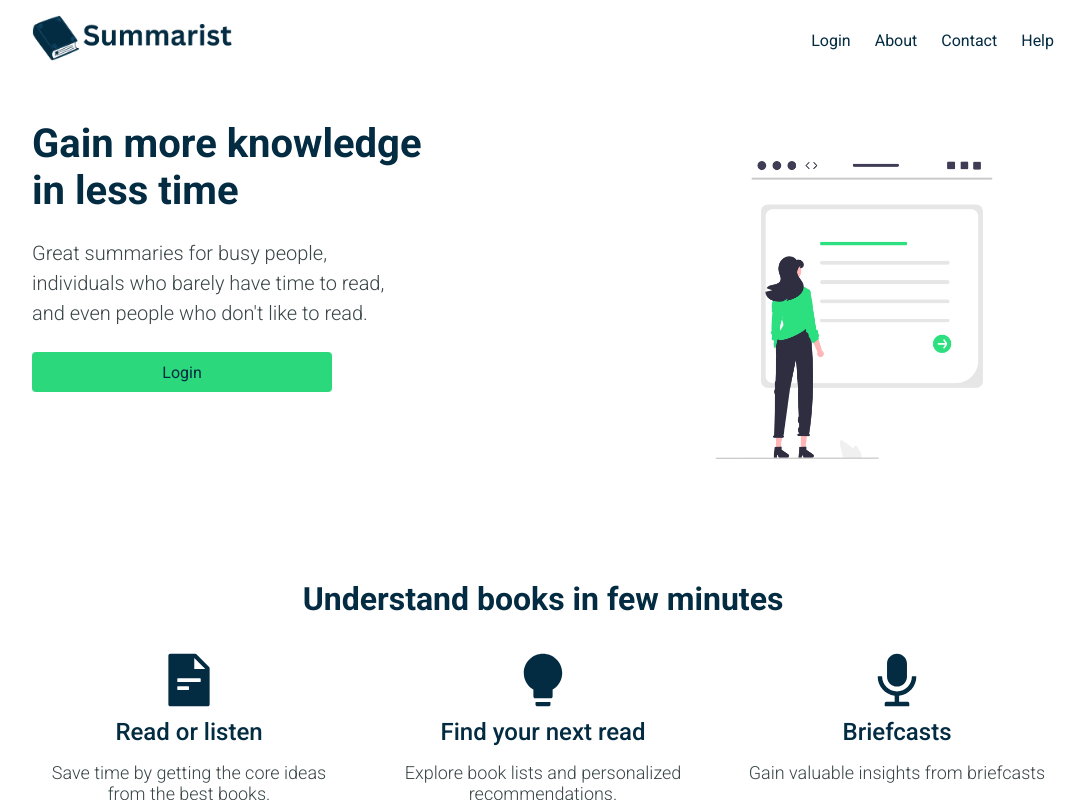
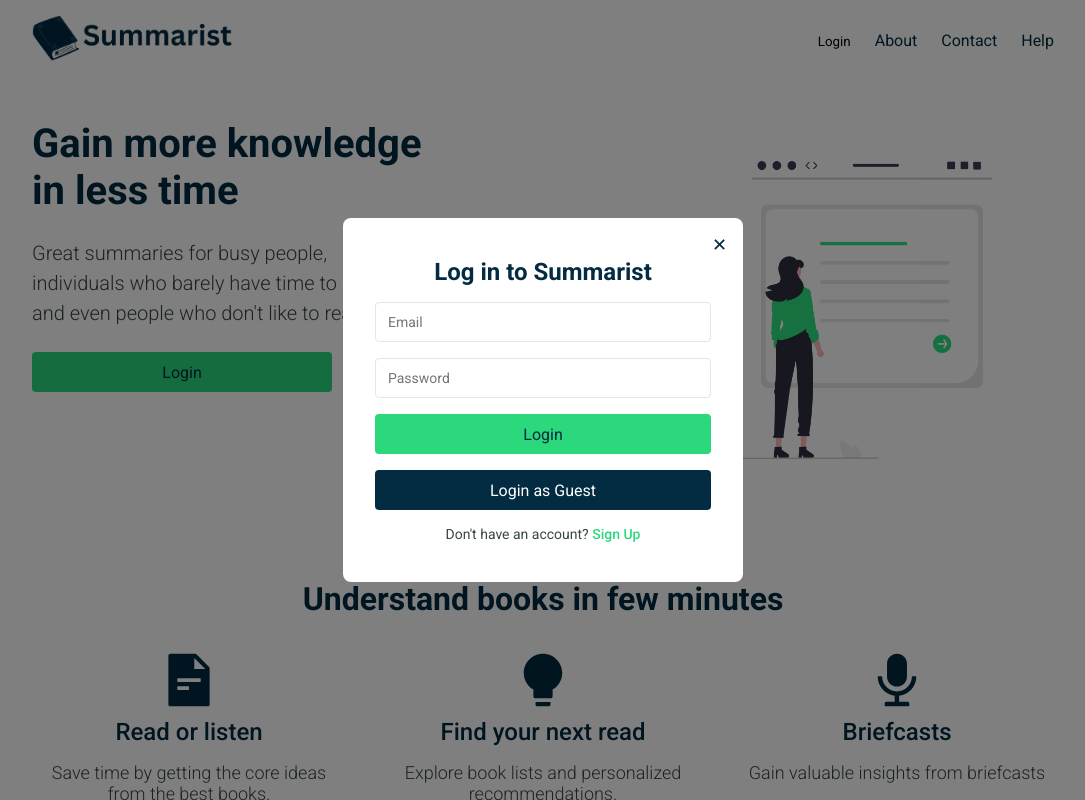
Before and after one commit to slowheelerfam-netizen/virtual-internship-v2, a Next.js app: page / in a window 1280 px wide. Both pictures are taken after a click on the item "Login". Shown: the top 800 px of the page, without its empty margins (97-1182 px from the left). Built offline with nearby package versions, Linux system fonts and the light colour scheme; no server answers.

Commit message:
Section 2 - Authentication modal complete

```diff
--- /dev/null
+++ b/src/app/for-you/page.tsx
@@ -0,0 +1,7 @@
+export default function ForYouPage() {
+  return (
+    <main>
+      <h1>For You</h1>
+    </main>
+  );
+}
--- a/src/app/home.css
+++ b/src/app/home.css
@@ -541,3 +541,94 @@
     display: none;
   }
 }
+
+/* MODAL */
+.modal__overlay {
+  position: fixed;
+  inset: 0;
+  background-color: rgba(0, 0, 0, 0.5);
+  display: flex;
+  align-items: center;
+  justify-content: center;
+  z-index: 100;
+}
+
+.modal__content {
+  background-color: #fff;
+  padding: 40px 32px;
+  border-radius: 8px;
+  width: 100%;
+  max-width: 400px;
+  position: relative;
+  display: flex;
+  flex-direction: column;
+  gap: 16px;
+}
+
+.modal__close {
+  position: absolute;
+  top: 16px;
+  right: 16px;
+  font-size: 18px;
+  cursor: pointer;
+  color: #032b41;
+  background: none;
+  border: none;
+}
+
+.modal__title {
+  font-size: 24px;
+  font-weight: 700;
+  color: #032b41;
+  text-align: center;
+}
+
+.modal__error {
+  background-color: #ffe0e0;
+  color: #d00;
+  padding: 8px 12px;
+  border-radius: 4px;
+  font-size: 14px;
+  text-align: center;
+}
+
+.modal__input {
+  width: 100%;
+  height: 40px;
+  border: 1px solid #e1e7ea;
+  border-radius: 4px;
+  padding: 0 12px;
+  font-size: 14px;
+  color: #032b41;
+  outline: none;
+}
+
+.modal__input:focus {
+  border-color: #2bd97c;
+}
+
+.modal__btn {
+  width: 100%;
+  max-width: 100%;
+}
+
+.modal__btn--guest {
+  background-color: #032b41;
+  color: #fff;
+}
+
+.modal__btn--guest:hover:not(:disabled) {
+  background-color: #04405e;
+}
+
+.modal__switch {
+  text-align: center;
+  font-size: 14px;
+  color: #394547;
+}
+
+.modal__switch span {
+  color: #2bd97c;
+  cursor: pointer;
+  font-weight: 500;
+}
--- a/src/app/layout.tsx
+++ b/src/app/layout.tsx
@@ -1,5 +1,7 @@
 import type { Metadata } from "next";
 import "./globals.css";
+import Providers from "@/components/Providers";
+import AuthModal from "@/components/AuthModal";
 
 export const metadata: Metadata = {
   title: "Summarist",
@@ -13,7 +15,12 @@
 }) {
   return (
     <html lang="en">
-      <body>{children}</body>
+      <body>
+        <Providers>
+          {children}
+          <AuthModal />
+        </Providers>
+      </body>
     </html>
   );
 }
--- a/src/app/page.tsx
+++ b/src/app/page.tsx
@@ -1,3 +1,5 @@
+"use client";
+
 import Image from "next/image";
 import { AiFillFileText, AiFillBulb, AiFillAudio } from "react-icons/ai";
 import { BsStarFill, BsStarHalf } from "react-icons/bs";
@@ -5,6 +7,10 @@
 import { RiLeafLine } from "react-icons/ri";
 import StatisticsSection from "@/components/StatisticsSection";
 import "./home.css";
+import LoginButton from "@/components/LoginButton";
+
+
+
 
 export default function Home() {
   return (
@@ -15,7 +21,7 @@
             <Image className="nav__img" src="/logo.png" alt="logo" width={200} height={50} />
           </figure>
           <ul className="nav__list--wrapper">
-            <li className="nav__list nav__list--login">Login</li>
+            <li className="nav__list nav__list--login"><LoginButton /></li>
             <li className="nav__list nav__list--mobile">About</li>
             <li className="nav__list nav__list--mobile">Contact</li>
             <li className="nav__list nav__list--mobile">Help</li>
@@ -39,7 +45,7 @@
                   <br className="remove--tablet" />
                   and even people who don&apos;t like to read.
                 </div>
-                <button className="btn home__cta--btn">Login</button>
+                <LoginButton className="btn home__cta--btn" />
               </div>
               <figure className="landing__image--mask">
                 <Image src="/landing.png" alt="landing" width={400} height={400} />
@@ -110,7 +116,7 @@
               </div>
             </div>
             <div className="reviews__btn--wrapper">
-              <button className="btn home__cta--btn">Login</button>
+              <LoginButton className="btn home__cta--btn" />
             </div>
           </div>
         </div>
--- /dev/null
+++ b/src/components/AuthModal.tsx
@@ -0,0 +1,118 @@
+"use client";
+
+import { useState } from "react";
+import { useAppDispatch, useAppSelector } from "@/store/hooks";
+import { closeModal, setView } from "@/store/modalSlice";
+import {
+  createUserWithEmailAndPassword,
+  signInWithEmailAndPassword,
+} from "firebase/auth";
+import { auth } from "@/lib/firebase";
+import { useRouter } from "next/navigation";
+
+export default function AuthModal() {
+  const dispatch = useAppDispatch();
+  const { isOpen, view } = useAppSelector((state) => state.modal);
+  const router = useRouter();
+
+  const [email, setEmail] = useState("");
+  const [password, setPassword] = useState("");
+  const [error, setError] = useState("");
+  const [loading, setLoading] = useState(false);
+
+  if (!isOpen) return null;
+
+  const handleSubmit = async () => {
+    setError("");
+    setLoading(true);
+    try {
+      if (view === "register") {
+        if (password.length < 6) {
+          setError("Password must be at least 6 characters.");
+          setLoading(false);
+          return;
+        }
+        await createUserWithEmailAndPassword(auth, email, password);
+      } else {
+        await signInWithEmailAndPassword(auth, email, password);
+      }
+      dispatch(closeModal());
+      router.push("/for-you");
+    } catch (err: any) {
+      if (err.code === "auth/invalid-email") {
+        setError("Invalid email address.");
+      } else if (err.code === "auth/user-not-found") {
+        setError("No account found with this email.");
+      } else if (err.code === "auth/wrong-password") {
+        setError("Incorrect password.");
+      } else if (err.code === "auth/email-already-in-use") {
+        setError("Email already in use.");
+      } else {
+        setError("Something went wrong. Please try again.");
+      }
+    }
+    setLoading(false);
+  };
+
+  const handleGuestLogin = async () => {
+    setError("");
+    setLoading(true);
+    try {
+      await signInWithEmailAndPassword(auth, "guest@gmail.com", "guest123");
+      dispatch(closeModal());
+      router.push("/for-you");
+    } catch (err) {
+      setError("Guest login failed. Please try again.");
+    }
+    setLoading(false);
+  };
+
+  return (
+    <div className="modal__overlay" onClick={() => dispatch(closeModal())}>
+      <div className="modal__content" onClick={(e) => e.stopPropagation()}>
+        <button className="modal__close" onClick={() => dispatch(closeModal())}>✕</button>
+
+        <h2 className="modal__title">
+          {view === "register" ? "Create your account" : "Log in to Summarist"}
+        </h2>
+
+        {error && <div className="modal__error">{error}</div>}
+
+        <input
+          className="modal__input"
+          type="email"
+          placeholder="Email"
+          value={email}
+          onChange={(e) => setEmail(e.target.value)}
+        />
+        <input
+          className="modal__input"
+          type="password"
+          placeholder="Password"
+          value={password}
+          onChange={(e) => setPassword(e.target.value)}
+        />
+
+        <button className="btn modal__btn" onClick={handleSubmit} disabled={loading}>
+          {loading ? "Please wait..." : view === "register" ? "Sign Up" : "Login"}
+        </button>
+
+        <button className="btn modal__btn modal__btn--guest" onClick={handleGuestLogin} disabled={loading}>
+          Login as Guest
+        </button>
+
+        <div className="modal__switch">
+          {view === "register" ? (
+            <>Already have an account?{" "}
+              <span onClick={() => dispatch(setView("login"))}>Login</span>
+            </>
+          ) : (
+            <>Don&apos;t have an account?{" "}
+              <span onClick={() => dispatch(setView("register"))}>Sign Up</span>
+            </>
+          )}
+        </div>
+      </div>
+    </div>
+  );
+}
--- /dev/null
+++ b/src/components/LoginButton.tsx
@@ -0,0 +1,13 @@
+"use client";
+
+import { useAppDispatch } from "@/store/hooks";
+import { openModal } from "@/store/modalSlice";
+
+export default function LoginButton({ className }: { className?: string }) {
+  const dispatch = useAppDispatch();
+  return (
+    <button className={className} onClick={() => dispatch(openModal("login"))}>
+      Login
+    </button>
+  );
+}
--- /dev/null
+++ b/src/components/Providers.tsx
@@ -0,0 +1,8 @@
+"use client";
+
+import { store } from "@/store";
+import { Provider } from "react-redux";
+
+export default function Providers({ children }: { children: React.ReactNode }) {
+  return <Provider store={store}>{children}</Provider>;
+}
```
Also changed, not shown: 2 other files (tests, documents, lock files or other folders).
